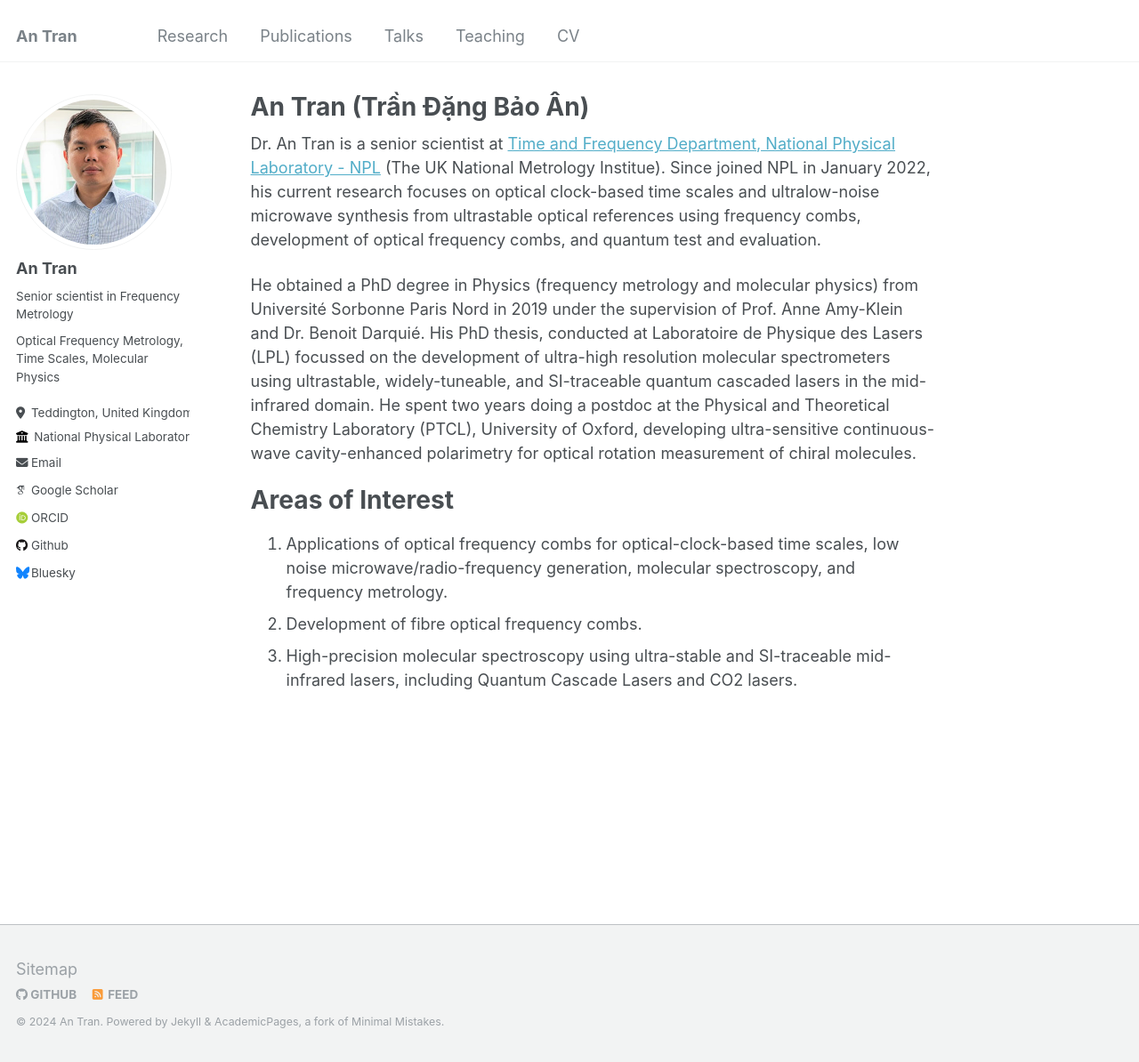
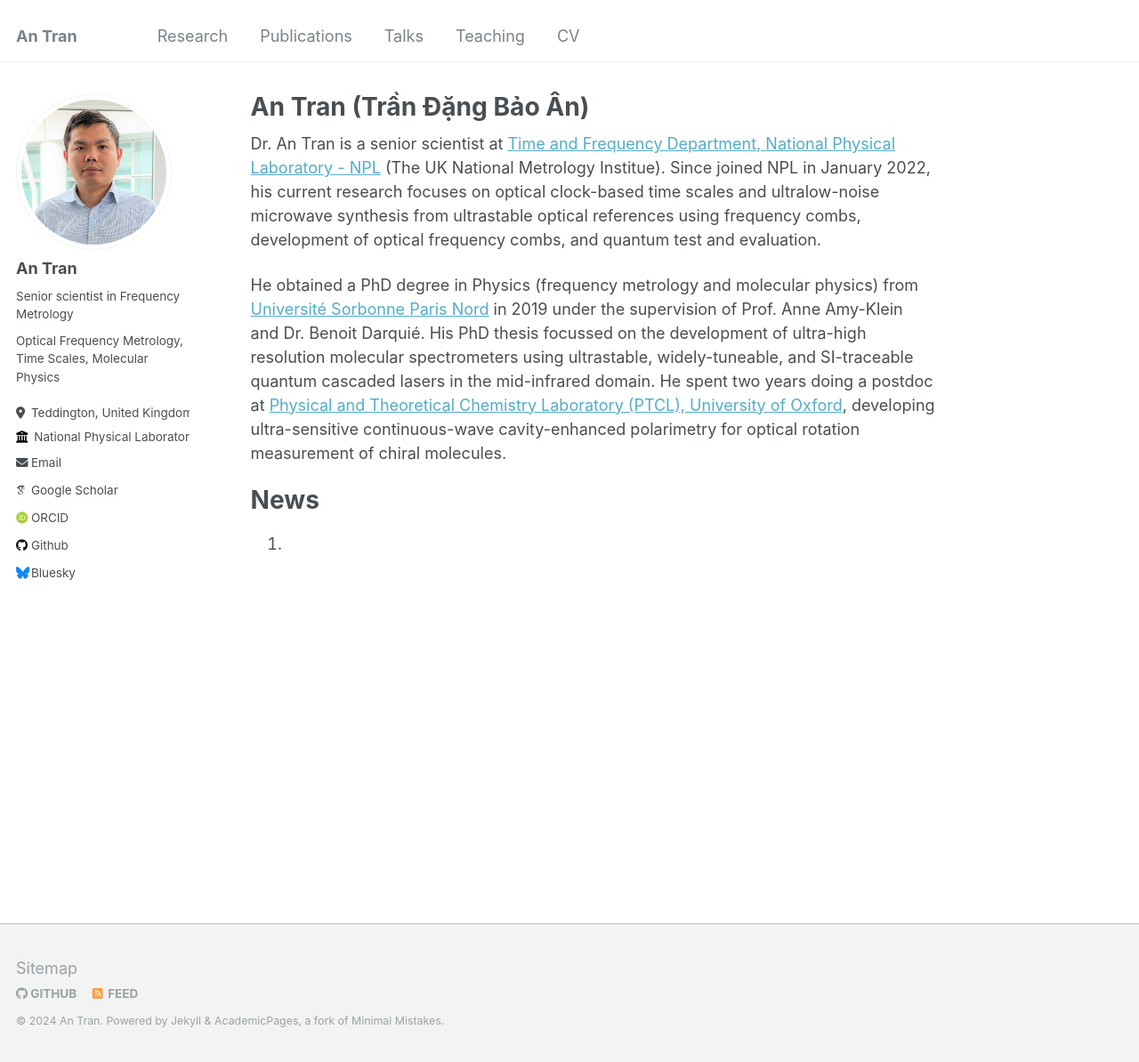
Before and after one commit to antran-phys/antran-phys.github.io, a Jekyll site: the page built from _pages/about.md, in a window 1280 px wide and 1194 px high. Shown: the whole window at 89% size. Built offline with Jekyll 4.4.1, drawn with Linux system fonts in a browser that asks for light colours; some web fonts are replaced.

Commit message:
Update about.md

```diff
--- a/_pages/about.md
+++ b/_pages/about.md
@@ -9,12 +9,10 @@ redirect_from:
 
 Dr. An Tran is a senior scientist at [Time and Frequency Department, National Physical Laboratory - NPL](https://www.npl.co.uk/time-frequency) (The UK National Metrology Institue). Since joined NPL in January 2022, his current research focuses on optical clock-based time scales and ultralow-noise microwave synthesis from ultrastable optical references using frequency combs, development of optical frequency combs, and quantum test and evaluation.
 
-He obtained a PhD degree in Physics (frequency metrology and molecular physics) from Université Sorbonne Paris Nord in 2019 under the supervision of Prof. Anne Amy-Klein and Dr. Benoit Darquié. His PhD thesis, conducted at Laboratoire de Physique des Lasers (LPL) focussed on the development of ultra-high resolution molecular spectrometers using ultrastable, widely-tuneable, and SI-traceable quantum cascaded lasers in the mid-infrared domain. He spent two years doing a postdoc at the Physical and Theoretical Chemistry Laboratory (PTCL), University of Oxford, developing ultra-sensitive continuous-wave cavity-enhanced polarimetry for optical rotation measurement of chiral molecules.
+He obtained a PhD degree in Physics (frequency metrology and molecular physics) from [Université Sorbonne Paris Nord](http://www-lpl.univ-paris13.fr/FR/) in 2019 under the supervision of Prof. Anne Amy-Klein and Dr. Benoit Darquié. His PhD thesis focussed on the development of ultra-high resolution molecular spectrometers using ultrastable, widely-tuneable, and SI-traceable quantum cascaded lasers in the mid-infrared domain. He spent two years doing a postdoc at [Physical and Theoretical Chemistry Laboratory (PTCL), University of Oxford](https://ritchie.web.ox.ac.uk), developing ultra-sensitive continuous-wave cavity-enhanced polarimetry for optical rotation measurement of chiral molecules.
 
 
-Areas of Interest
+News
 ======
 
-1. Applications of optical frequency combs for optical-clock-based time scales, low noise microwave/radio-frequency generation, molecular spectroscopy, and frequency metrology.
-1. Development of fibre optical frequency combs.
-1. High-precision molecular spectroscopy using ultra-stable and SI-traceable mid-infrared lasers, including Quantum Cascade Lasers and CO2 lasers.
+1.
```
